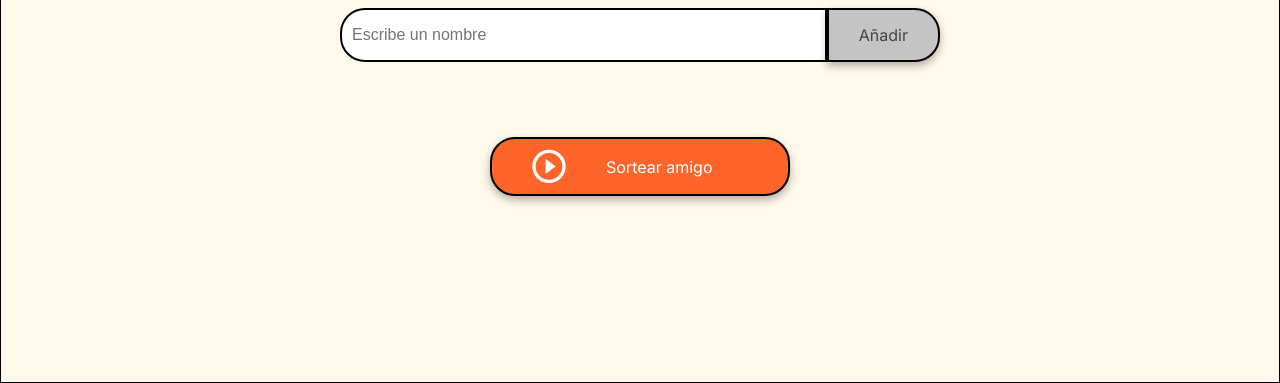
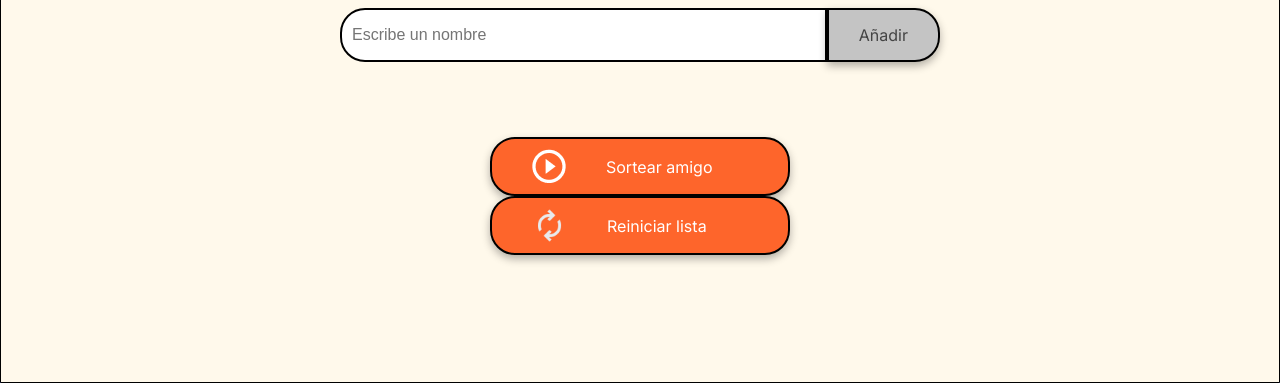
Before and after one commit to Jesusva07/amigo-secreto, a plain HTML site: page index.html in a window 1280 px wide. Shown: the part 417-800 px from the top of the page. Drawn offline with Linux system fonts and the light colour scheme.

Commit message:
Cambios en el CSS y agregue el boton de reset

```diff
--- a/app.js
+++ b/app.js
@@ -26,6 +26,7 @@ function actualizarListaAmigos() {
         lista.appendChild(li);
     }
 }
+
 function sortearAmigo() {
     if (amigos.length === 0) {
         alert("No hay amigos en la lista para sortear.");
@@ -36,5 +37,12 @@ function sortearAmigo() {
     let amigoSorteado = amigos[indiceAleatorio];
 
     let resultado = document.getElementById("resultado");
-    resultado.innerHTML = `<li>${amigoSorteado}</li>`;
+    resultado.innerHTML = `<li>Tu amigo secreto es: ${amigoSorteado}</li>`;
 }
+
+function reiniciarLista() {
+    amigos = [];
+    actualizarListaAmigos();
+    document.getElementById("resultado").innerHTML = "";
+    console.log("Lista de amigos reiniciada.");
+}
--- a/index.html
+++ b/index.html
@@ -33,6 +33,10 @@
                     <img src="assets/play_circle_outline.png" alt="Ícono para sortear">
                     Sortear amigo
                 </button>
+                <button class="button-reset" onclick="reiniciarLista()" aria-label="Reiniciar lista">
+                    <img src="assets/reset-icon.png" alt="Ícono para reiniciar">
+                    Reiniciar lista
+                </button>
             </div>
         </section>
     </main>
--- a/style.css
+++ b/style.css
@@ -160,3 +160,24 @@ ul {
 .button-draw:hover {
     background-color: var(--color-button-hover);
 }
+
+/* Botón de reiniciar lista */
+.button-reset {
+    display: flex;
+    align-items: center;
+    width: 100%;
+    padding: 10px 40px;
+    color: var(--color-white);
+    background-color: var(--color-button);
+    font-size: 16px;
+}
+
+.button-reset img {
+    margin-right: 40px;
+    width: 35px;
+    height: 35px;
+}
+
+.button-reset:hover {
+    background-color: var(--color-button-hover);
+}
```
Also changed, not shown: assets/reset-icon.png (added).
